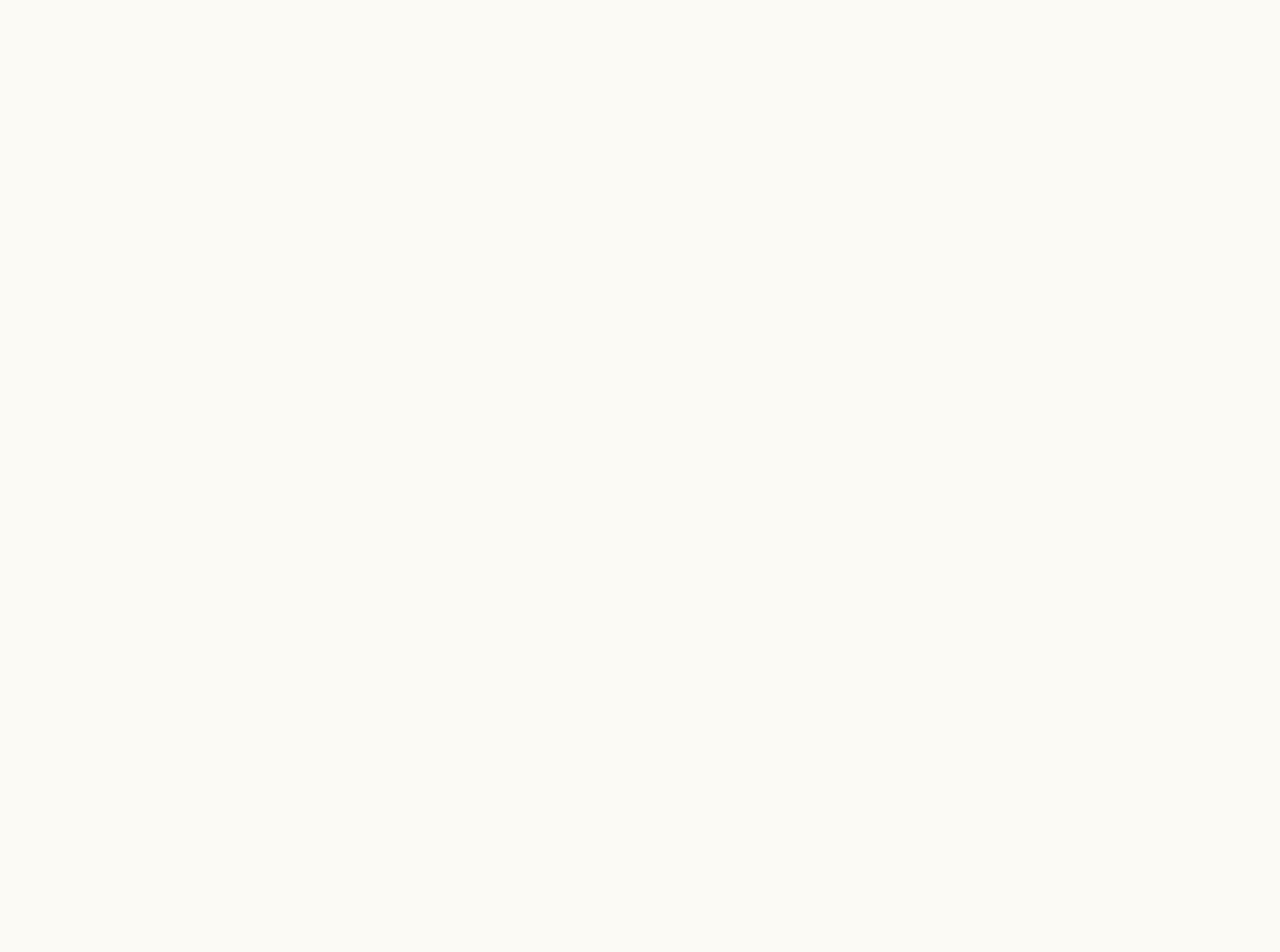
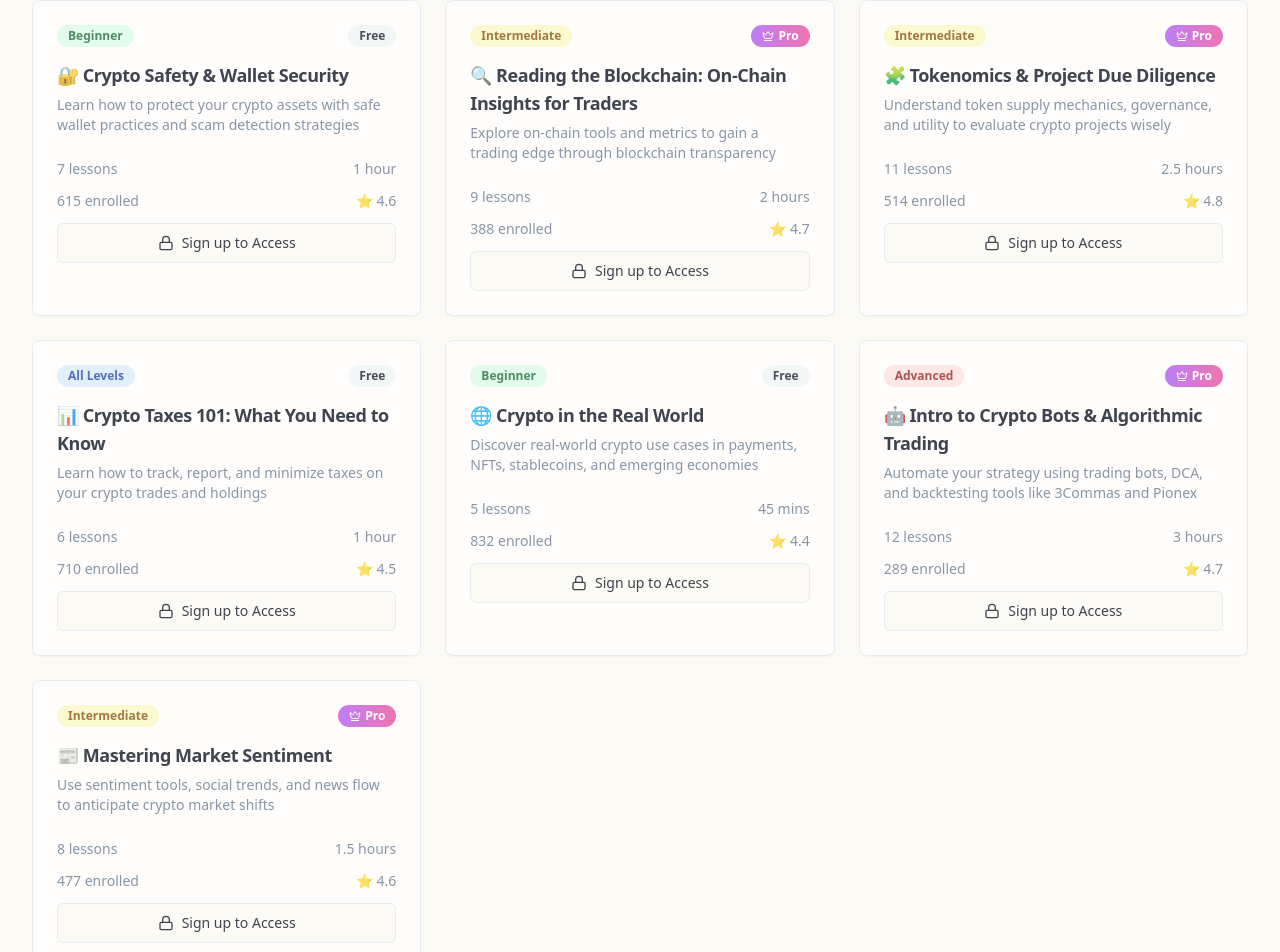
Before and after one commit to sugartrades/sugar-flow-academy, a React (Vite) app: page /courses in a window 1280 px wide. Shown: the part 967-1919 px from the top of the page. Before the commit the page ends 975 px from the top, so only its background shows below. Built offline with nearby package versions, Linux system fonts and the light colour scheme.

Commit message:
Add course cards to directory
Added seven new course cards to the Courses page, matching the existing layout and design.

```diff
--- a/src/pages/Courses.tsx
+++ b/src/pages/Courses.tsx
@@ -1,3 +1,4 @@
+
 import React, { useState } from 'react';
 import { Header } from '@/components/Header';
 import { Card, CardContent, CardDescription, CardHeader, CardTitle } from '@/components/ui/card';
@@ -81,13 +82,92 @@ export default function Courses() {
       enrolled: 934,
       rating: 4.5,
       price: "Free"
+    },
+    {
+      id: 7,
+      title: "🔐 Crypto Safety & Wallet Security",
+      description: "Learn how to protect your crypto assets with safe wallet practices and scam detection strategies",
+      difficulty: "Beginner",
+      duration: "1 hour",
+      lessons: 7,
+      enrolled: 615,
+      rating: 4.6,
+      price: "Free"
+    },
+    {
+      id: 8,
+      title: "🔍 Reading the Blockchain: On-Chain Insights for Traders",
+      description: "Explore on-chain tools and metrics to gain a trading edge through blockchain transparency",
+      difficulty: "Intermediate",
+      duration: "2 hours",
+      lessons: 9,
+      enrolled: 388,
+      rating: 4.7,
+      price: "Pro"
+    },
+    {
+      id: 9,
+      title: "🧩 Tokenomics & Project Due Diligence",
+      description: "Understand token supply mechanics, governance, and utility to evaluate crypto projects wisely",
+      difficulty: "Intermediate",
+      duration: "2.5 hours",
+      lessons: 11,
+      enrolled: 514,
+      rating: 4.8,
+      price: "Pro"
+    },
+    {
+      id: 10,
+      title: "📊 Crypto Taxes 101: What You Need to Know",
+      description: "Learn how to track, report, and minimize taxes on your crypto trades and holdings",
+      difficulty: "All Levels",
+      duration: "1 hour",
+      lessons: 6,
+      enrolled: 710,
+      rating: 4.5,
+      price: "Free"
+    },
+    {
+      id: 11,
+      title: "🌐 Crypto in the Real World",
+      description: "Discover real-world crypto use cases in payments, NFTs, stablecoins, and emerging economies",
+      difficulty: "Beginner",
+      duration: "45 mins",
+      lessons: 5,
+      enrolled: 832,
+      rating: 4.4,
+      price: "Free"
+    },
+    {
+      id: 12,
+      title: "🤖 Intro to Crypto Bots & Algorithmic Trading",
+      description: "Automate your strategy using trading bots, DCA, and backtesting tools like 3Commas and Pionex",
+      difficulty: "Advanced",
+      duration: "3 hours",
+      lessons: 12,
+      enrolled: 289,
+      rating: 4.7,
+      price: "Pro"
+    },
+    {
+      id: 13,
+      title: "📰 Mastering Market Sentiment",
+      description: "Use sentiment tools, social trends, and news flow to anticipate crypto market shifts",
+      difficulty: "Intermediate",
+      duration: "1.5 hours",
+      lessons: 8,
+      enrolled: 477,
+      rating: 4.6,
+      price: "Pro"
     }
   ];
 
   const filteredCourses = courses.filter(course => {
     const matchesSearch = course.title.toLowerCase().includes(searchTerm.toLowerCase()) ||
                          course.description.toLowerCase().includes(searchTerm.toLowerCase());
-    const matchesDifficulty = selectedDifficulty === 'all' || course.difficulty.toLowerCase() === selectedDifficulty;
+    const matchesDifficulty = selectedDifficulty === 'all' ||
+                             course.difficulty.toLowerCase() === selectedDifficulty ||
+                             (selectedDifficulty === 'all levels' && course.difficulty === 'All Levels');
     return matchesSearch && matchesDifficulty;
   });
 
@@ -96,6 +176,7 @@ export default function Courses() {
       case 'beginner': return 'bg-green-100 text-green-800';
       case 'intermediate': return 'bg-yellow-100 text-yellow-800';
       case 'advanced': return 'bg-red-100 text-red-800';
+      case 'all levels': return 'bg-blue-100 text-blue-800';
       default: return 'bg-gray-100 text-gray-800';
     }
   };
```
